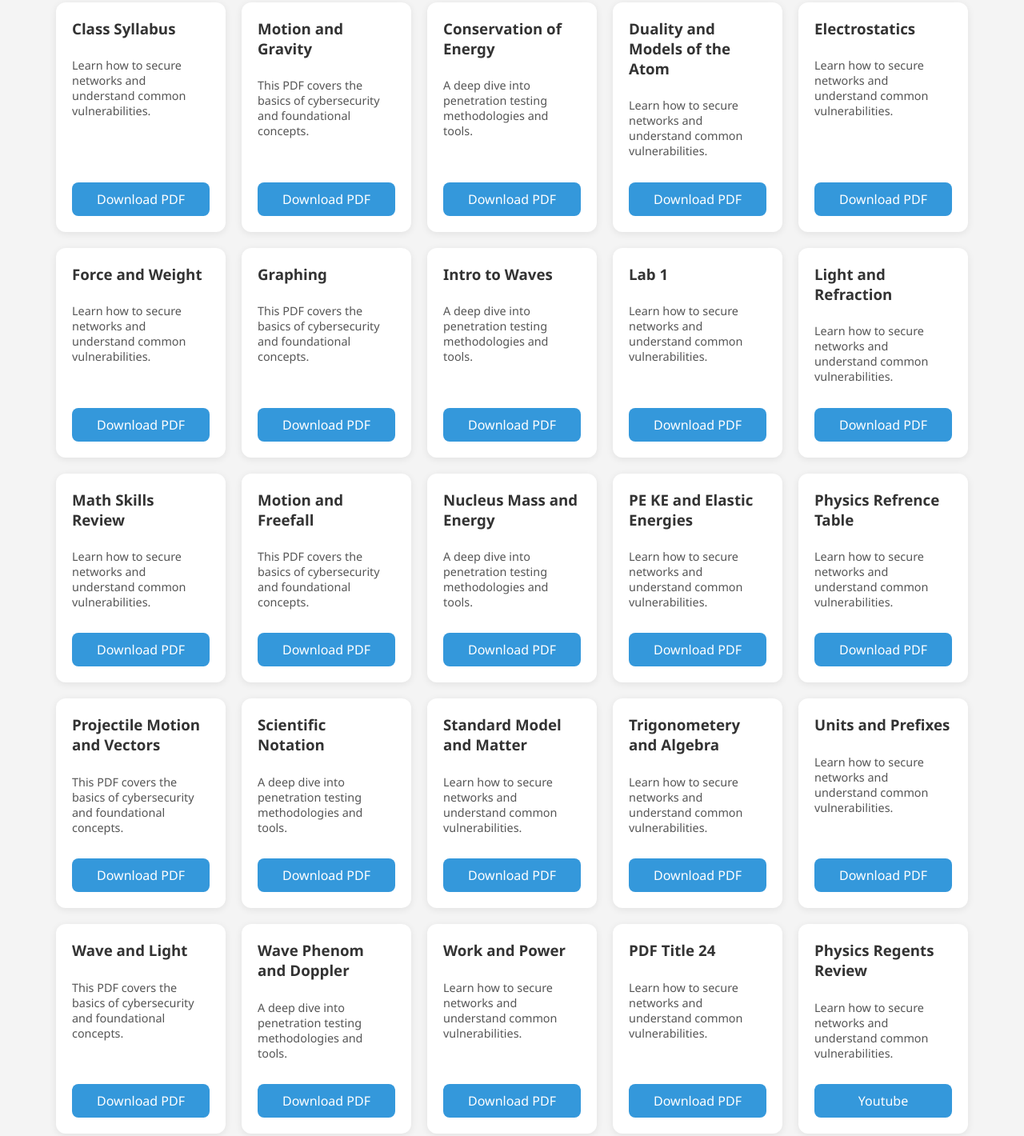
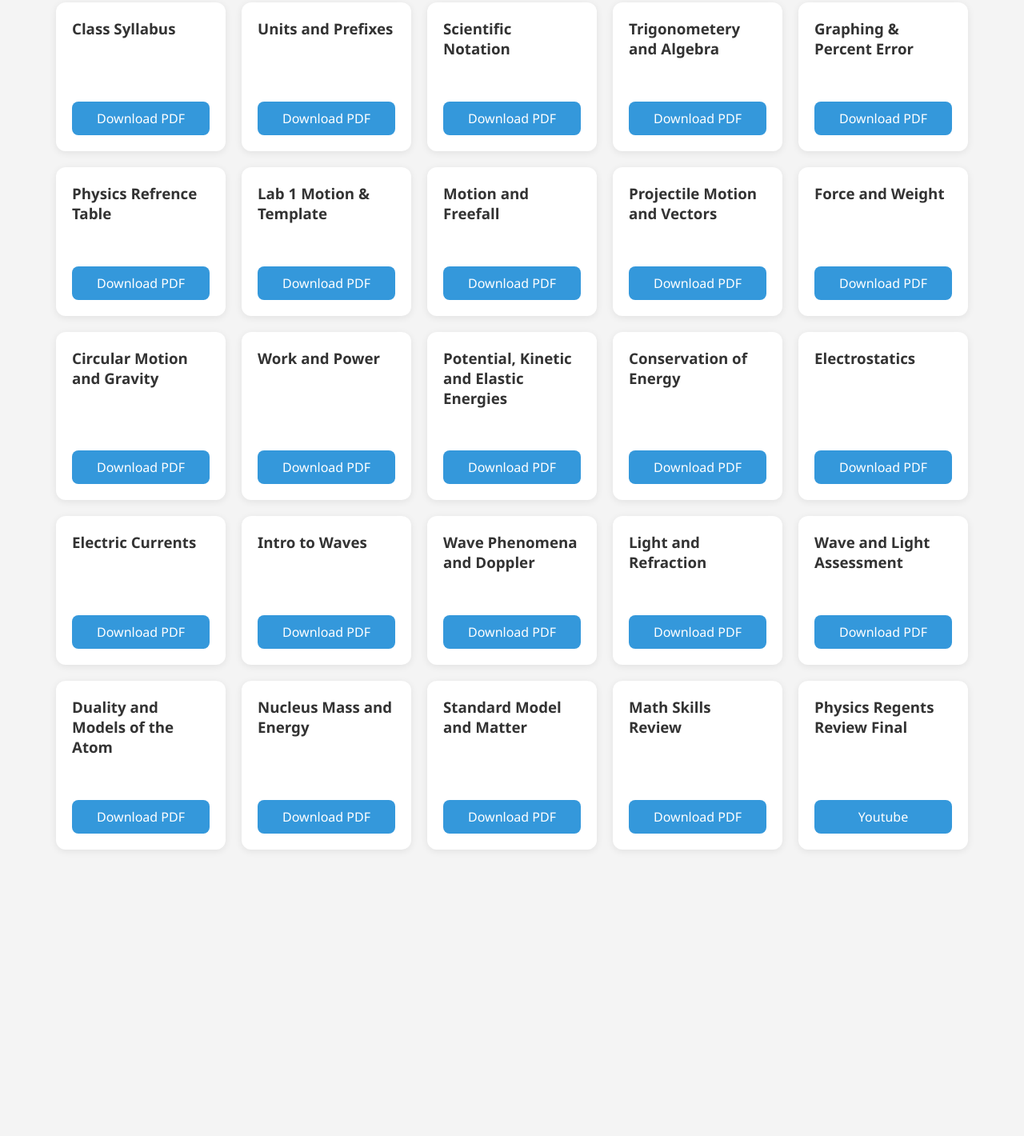
Before and after one commit to Sorin022/Saunders-Physics, a plain HTML site: page index.html in a window 1280 px wide. Shown: the part 164-1584 px from the top of the page at 80% size. After the commit the page ends 1256 px from the top, so only its background shows below. Drawn offline with Linux system fonts and the light colour scheme.

Commit message:
correct order and final touches

```diff
--- a/index.html
+++ b/index.html
@@ -1,13 +1,7 @@
 <!DOCTYPE html>
 <html lang="en">
 <head>
-  <!--
-    To Do List:
-        1. Makes the assigments in order (is there a order?)
-        2. Add descriptions to the pdf block
-        3. change the url to one that joe own's (if he wants)
-        n. Colors, look, fonts
-  -->
+
   <meta charset="UTF-8" />
   <meta name="viewport" content="width=device-width, initial-scale=1.0" />
   <title>Joseph Zappia Saunders Physics</title>
@@ -89,151 +83,151 @@
   <main class="container">
     <div class="card">
       <h3>Class Syllabus</h3>
-      <p>Learn how to secure networks and understand common vulnerabilities.</p>
+      <p></p>
       <a href="docs/Physics Class Syllabus.pdf" download class="download-btn">Download PDF</a>
     </div>
 
     <div class="card">
-      <h3>Motion and Gravity</h3>
-      <p>This PDF covers the basics of cybersecurity and foundational concepts.</p>
+      <h3>Units and Prefixes</h3>
+      <p></p>
+      <a href="docs/Units and Prefixes.pdf" download class="download-btn">Download PDF</a>
+    </div>
+
+    <div class="card">
+      <h3>Scientific Notation</h3>
+      <p></p>
+      <a href="docs/Sci Notation.pdf" download class="download-btn">Download PDF</a>
+    </div>
+
+    <div class="card">
+      <h3>Trigonometery and Algebra</h3>
+      <p></p>
+      <a href="docs/Trig and Algebra.pdf" download class="download-btn">Download PDF</a>
+    </div>
+
+    <div class="card">
+      <h3>Graphing & Percent Error</h3>
+      <p></p>
+      <a href="docs/Graphing.pdf" download class="download-btn">Download PDF</a>
+    </div>
+
+    <div class="card">
+      <h3>Physics Refrence Table</h3>
+      <p></p>
+      <a href="docs/Physics Ref Tables.pdf" download class="download-btn">Download PDF</a>
+    </div>
+
+    <div class="card">
+      <h3>Lab 1 Motion & Template</h3>
+      <p></p>
+      <a href="docs/Lab1 and Template.pdf" download class="download-btn">Download PDF</a>
+    </div>
+
+    <div class="card">
+      <h3>Motion and Freefall</h3>
+      <p></p>
+      <a href="docs/Motion and Freefall.pdf" download class="download-btn">Download PDF</a>
+    </div>
+
+    <div class="card">
+      <h3>Projectile Motion and Vectors</h3>
+      <p></p>
+      <a href="docs/Projectile Motion and Vectors.pdf" download class="download-btn">Download PDF</a>
+    </div>
+
+    <div class="card">
+      <h3>Force and Weight</h3>
+      <p></p>
+      <a href="docs/Forces and Weight.pdf" download class="download-btn">Download PDF</a>
+    </div>
+
+    <div class="card">
+      <h3>Circular Motion and Gravity</h3>
+      <p></p>
       <a href="docs/Circular Motion and Gravity.pdf" download class="download-btn">Download PDF</a>
     </div>
 
     <div class="card">
+      <h3>Work and Power</h3>
+      <p></p>
+      <a href="docs/Work and Power.pdf" download class="download-btn">Download PDF</a>
+    </div>
+
+    <div class="card">
+      <h3>Potential, Kinetic and Elastic Energies</h3>
+      <p></p>
+      <a href="docs/PE KE and Elastic Energies.pdf" download class="download-btn">Download PDF</a>
+    </div>
+
+    <div class="card">
       <h3>Conservation of Energy</h3>
-      <p>A deep dive into penetration testing methodologies and tools.</p>
+      <p></p>
       <a href="docs/Conservation of Energy Relationship.pdf" download class="download-btn">Download PDF</a>
     </div>
 
     <div class="card">
+      <h3>Electrostatics</h3>
+      <p></p>
+      <a href="docs/ElectroStatics.pdf" download class="download-btn">Download PDF</a>
+    </div>
+
+    <div class="card">
+      <h3>Electric Currents</h3>
+      <p></p>
+      <a href="docs/electric current.pdf" download class="download-btn">Download PDF</a>
+    </div>
+
+    <div class="card">
+      <h3>Intro to Waves</h3>
+      <p></p>
+      <a href="docs/Intro to Waves.pdf" download class="download-btn">Download PDF</a>
+    </div>
+
+    <div class="card">
+      <h3>Wave Phenomena and Doppler</h3>
+      <p></p>
+      <a href="docs/Wave Phenom and Doppler.pdf" download class="download-btn">Download PDF</a>
+    </div>
+
+    <div class="card">
+      <h3>Light and Refraction</h3>
+      <p></p>
+      <a href="docs/Light and Refraction.pdf" download class="download-btn">Download PDF</a>
+    </div>
+
+    <div class="card">
+      <h3>Wave and Light Assessment</h3>
+      <p></p>
+      <a href="docs/Wave and Light Assessment.pdf" download class="download-btn">Download PDF</a>
+    </div>
+
+    <div class="card">
       <h3>Duality and Models of the Atom</h3>
-      <p>Learn how to secure networks and understand common vulnerabilities.</p>
+      <p></p>
       <a href="docs/Duality and Models of the Atom.pdf" download class="download-btn">Download PDF</a>
     </div>
 
     <div class="card">
-      <h3>Electrostatics</h3>
-      <p>Learn how to secure networks and understand common vulnerabilities.</p>
-      <a href="docs/ElectroStatics.pdf" download class="download-btn">Download PDF</a>
+      <h3>Nucleus Mass and Energy</h3>
+      <p></p>
+      <a href="docs/Nucleus Mass and Energy.pdf" download class="download-btn">Download PDF</a>
     </div>
 
     <div class="card">
-      <h3>Force and Weight</h3>
-      <p>Learn how to secure networks and understand common vulnerabilities.</p>
-      <a href="docs/Forces and Weight.pdf" download class="download-btn">Download PDF</a>
-    </div>
-
-    <div class="card">
-      <h3>Graphing</h3>
-      <p>This PDF covers the basics of cybersecurity and foundational concepts.</p>
-      <a href="docs/Graphing.pdf" download class="download-btn">Download PDF</a>
-    </div>
-
-    <div class="card">
-      <h3>Intro to Waves</h3>
-      <p>A deep dive into penetration testing methodologies and tools.</p>
-      <a href="docs/Intro to Waves.pdf" download class="download-btn">Download PDF</a>
-    </div>
-
-    <div class="card">
-      <h3>Lab 1</h3>
-      <p>Learn how to secure networks and understand common vulnerabilities.</p>
-      <a href="docs/Lab1 and Template.pdf" download class="download-btn">Download PDF</a>
-    </div>
-
-    <div class="card">
-      <h3>Light and Refraction</h3>
-      <p>Learn how to secure networks and understand common vulnerabilities.</p>
-      <a href="docs/Light and Refraction.pdf" download class="download-btn">Download PDF</a>
+      <h3>Standard Model and Matter</h3>
+      <p></p>
+      <a href="docs/Standard Model and Matter.pdf" download class="download-btn">Download PDF</a>
     </div>
 
     <div class="card">
       <h3>Math Skills Review</h3>
-      <p>Learn how to secure networks and understand common vulnerabilities.</p>
+      <p></p>
       <a href="docs/Math Skills REVIEW SHEET.pdf" download class="download-btn">Download PDF</a>
     </div>
 
-        <div class="card">
-      <h3>Motion and Freefall</h3>
-      <p>This PDF covers the basics of cybersecurity and foundational concepts.</p>
-      <a href="docs/Motion and Freefall.pdf" download class="download-btn">Download PDF</a>
-    </div>
-
     <div class="card">
-      <h3>Nucleus Mass and Energy</h3>
-      <p>A deep dive into penetration testing methodologies and tools.</p>
-      <a href="docs/Nucleus Mass and Energy.pdf" download class="download-btn">Download PDF</a>
-    </div>
-
-    <div class="card">
-      <h3>PE KE and Elastic Energies</h3>
-      <p>Learn how to secure networks and understand common vulnerabilities.</p>
-      <a href="docs/PE KE and Elastic Energies.pdf" download class="download-btn">Download PDF</a>
-    </div>
-
-    <div class="card">
-      <h3>Physics Refrence Table</h3>
-      <p>Learn how to secure networks and understand common vulnerabilities.</p>
-      <a href="docs/Physics Ref Tables.pdf" download class="download-btn">Download PDF</a>
-    </div>
-
-        <div class="card">
-      <h3>Projectile Motion and Vectors</h3>
-      <p>This PDF covers the basics of cybersecurity and foundational concepts.</p>
-      <a href="docs/Projectile Motion and Vectors.pdf" download class="download-btn">Download PDF</a>
-    </div>
-
-    <div class="card">
-      <h3>Scientific Notation</h3>
-      <p>A deep dive into penetration testing methodologies and tools.</p>
-      <a href="docs/Sci Notation.pdf" download class="download-btn">Download PDF</a>
-    </div>
-
-    <div class="card">
-      <h3>Standard Model and Matter</h3>
-      <p>Learn how to secure networks and understand common vulnerabilities.</p>
-      <a href="docs/Standard Model and Matter.pdf" download class="download-btn">Download PDF</a>
-    </div>
-
-    <div class="card">
-      <h3>Trigonometery and Algebra</h3>
-      <p>Learn how to secure networks and understand common vulnerabilities.</p>
-      <a href="docs/Trig and Algebra.pdf" download class="download-btn">Download PDF</a>
-    </div>
-
-    <div class="card">
-      <h3>Units and Prefixes</h3>
-      <p>Learn how to secure networks and understand common vulnerabilities.</p>
-      <a href="docs/Units and Prefixes.pdf" download class="download-btn">Download PDF</a>
-    </div>
-
-        <div class="card">
-      <h3>Wave and Light</h3>
-      <p>This PDF covers the basics of cybersecurity and foundational concepts.</p>
-      <a href="docs/Wave and Light Assessment.pdf" download class="download-btn">Download PDF</a>
-    </div>
-
-    <div class="card">
-      <h3>Wave Phenom and Doppler</h3>
-      <p>A deep dive into penetration testing methodologies and tools.</p>
-      <a href="docs/Wave Phenom and Doppler.pdf" download class="download-btn">Download PDF</a>
-    </div>
-
-    <div class="card">
-      <h3>Work and Power</h3>
-      <p>Learn how to secure networks and understand common vulnerabilities.</p>
-      <a href="docs/Work and Power.pdf" download class="download-btn">Download PDF</a>
-    </div>
-
-    <div class="card">
-      <h3>PDF Title 24</h3>
-      <p>Learn how to secure networks and understand common vulnerabilities.</p>
-      <a href="docs/zeroxscanwork.pdf" download class="download-btn">Download PDF</a>
-    </div>
-
-    <div class="card">
-      <h3>Physics Regents Review</h3>
-      <p>Learn how to secure networks and understand common vulnerabilities.</p>
+      <h3>Physics Regents Review Final</h3>
+      <p></p>
       <a href="https://www.youtube.com/watch?v=bm_gy5l0svk" download class="download-btn">Youtube</a>
     </div>
 
```
Also changed, not shown: 3 other files.
